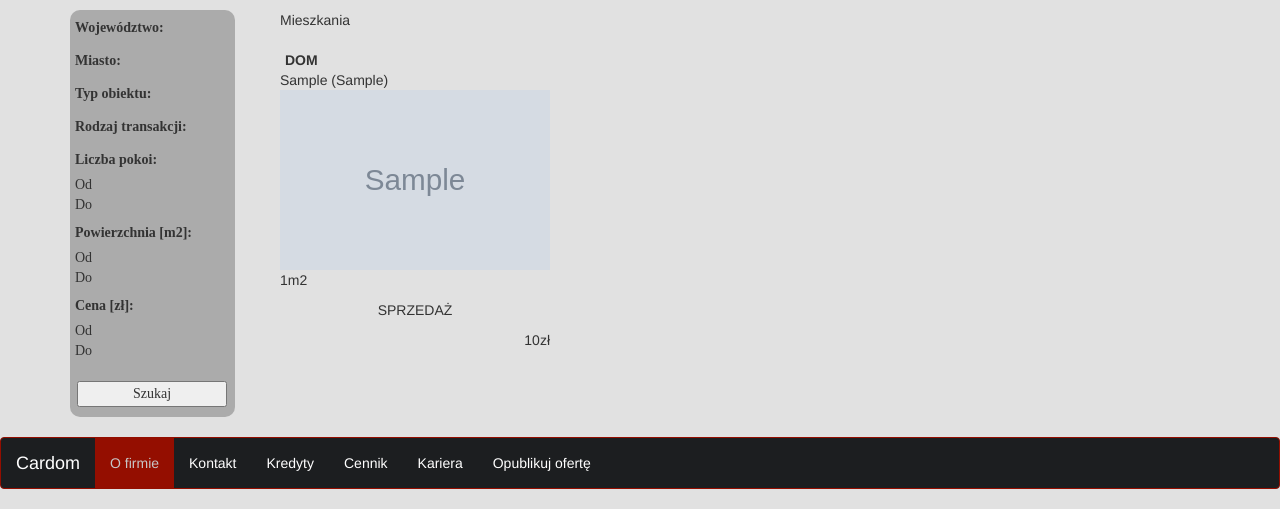
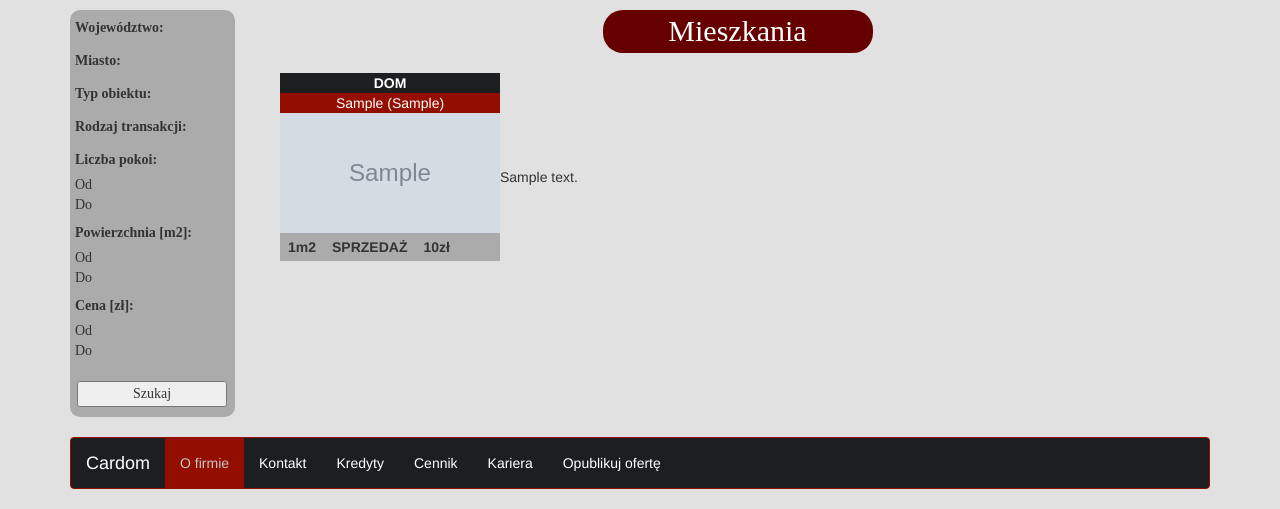
Before and after one commit to brojd/cardom_MySQL, a Django app: template templates/cardom/flats.html in a window 1280 px wide. Shown: the part 459-968 px from the top of the page. Run offline with Django 3.2, Linux system fonts and the light colour scheme; tables that the repository leaves empty hold one stand-in row (values such as "Sample post"); the template is opened without the code that fills it: values that come from a table or form of the project are taken from there, most other values are stand-ins (such as "Sample title", 1, 10 or a date in 2020); grey boxes marked "Sample" are stand-in pictures; some libraries are stand-ins or nearby versions.

Commit message:
edit flats template and related css

```diff
--- a/cardom/models.py
+++ b/cardom/models.py
@@ -65,6 +65,7 @@
     promoted = models.BooleanField(verbose_name='Promowana', default=False)
     pub_date = models.DateTimeField(verbose_name='Data publikacji', default=timezone.now())
     main_image = models.ImageField(verbose_name='Zdjęcie główne', blank=True, null=True)
+    description = models.TextField(verbose_name='Opis', blank=True, null=True)
 
     def __unicode__(self):
         return "Oferta nr %s" % (self.id)
--- /dev/null
+++ b/static/cardom/css/category_page.css
@@ -0,0 +1,39 @@
+.table_center th {
+  text-align: center;
+  background-color: #1c1e20;
+  color: #ffffff;
+}
+
+.table_center p {
+  display: inline-block;
+  margin: 4px 8px;
+}
+
+.info {
+    background-color: #ABABAB;
+    font-weight: bold;
+}
+
+.location {
+  text-align: center;
+  background-color: #940e00;
+  color: #ffffff;
+}
+
+.title {
+  text-align: center;
+  font-family: "Times New Roman", Times, serif;
+  font-weight: normal;
+  font-size: 30px;
+  display: block;
+  color: white;
+  background-color: #660000;
+  width: 270px;
+  margin-left: auto;
+  margin-right: auto;
+  border-radius: 20px
+}
+
+.full-offer tr {
+    display: inline-block
+}
--- a/templates/cardom/flats.html
+++ b/templates/cardom/flats.html
@@ -1,16 +1,22 @@
 {% extends 'cardom/base.html' %}
+
+{% load staticfiles %}
+
+{% block css %}
+<link rel="stylesheet" href="{% static 'cardom/css/category_page.css' %}">
+{% endblock %}
 
 {% block content %}
 <div class="col-md-12">
 <div class="title">Mieszkania</div></br>
 
 {% for offer in flat_offers %}
-    <table class="table_center">
-        <tr><th>{{offer.category}}</th></tr>
-        <tr><td><div class="location">{{offer.city}} ({{offer.district}})</div></td></tr>
-        <tr><td><img src="{{ offer.main_image.url }}" height="180" width="270" alt="error"></td></tr>
-        <tr><td><div class="info"><p class="text-left">{{offer.floor_space}}m2</p><p class="text-center">{{offer.get_transaction_display}}</p><p class="text-right">{{offer.price}}zł </p></div></td></tr>
-    </table><br />
+        <table class="table_center">
+            <tr><th>{{offer.category}}</th></tr>
+            <tr><td><div class="location">{{offer.city}} ({{offer.district}})</div></td><td rowspan="3">{{ offer.description }}</td></tr>
+            <tr><td><img src="{{ offer.main_image.url }}" height="120" width="220" alt="error"></td></tr>
+            <tr><td><div class="info"><p class="text-left">{{offer.floor_space}}m2</p><p class="text-center">{{offer.get_transaction_display}}</p><p class="text-right">{{offer.price}}zł </p></div></td></tr>
+        </table></br>
 {% endfor %}
-</div>
+
 {% endblock %}
```
Also changed, not shown: cardom/migrations/0013_auto_20150723_2017.py (added).
